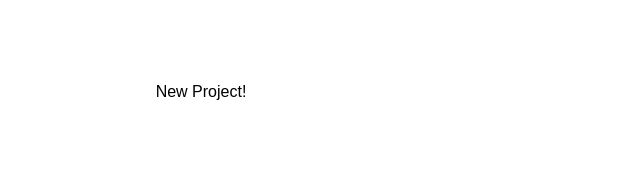
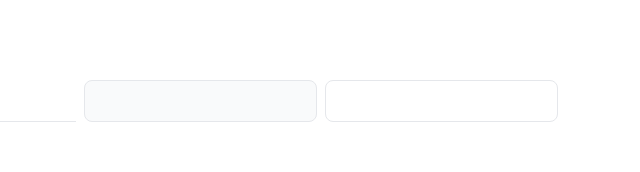
Before and after one commit to m0bar3z/nextjs-tailwind-design-system, a Next.js app: page / in a window 1280 px wide. Shown: the top 172 px of the page, without its empty margins (439-1079 px from the left). Built offline with nearby package versions, Linux system fonts and the light colour scheme; a web font is replaced by a local one.

Commit message:
feat: input component

```diff
--- a/eslint.config.mjs
+++ b/eslint.config.mjs
@@ -14,6 +14,7 @@ const eslintConfig = [
   {
     rules: {
       "no-console": "warn",
+      "@typescript-eslint/no-unused-vars": "warn",
     },
   },
 ];
--- a/src/app/page.tsx
+++ b/src/app/page.tsx
@@ -1,7 +1,13 @@
+import Input from "@/components/atoms/FormControls/Input/Input";
+
 export default function HomePage() {
   return (
     <div className="min-h-screen grid-rows-[20px_1fr_20px] items-center justify-items-center gap-16 p-8 pb-20 font-[family-name:var(--font-geist-sans)] sm:p-20">
-      <div className="flex gap-2">New Project!</div>
+      <div className="flex items-center gap-2">
+        <Input variant="underline" />
+        <Input variant="light" />
+        <Input variant="bordered" />
+      </div>
     </div>
   );
 }
--- a/src/components/atoms/Button/Button.tsx
+++ b/src/components/atoms/Button/Button.tsx
@@ -15,8 +15,6 @@ interface Props extends React.DetailedHTMLProps<React.ButtonHTMLAttributes<HTMLB
   shape?: Shape;
   color?: Color;
 }
-
-
 
 const Button: FC<Props> = ({ size = "small", variant = "solid", shape = "rounded", color = "primary", ...props }) => {
   const colors = useMemo<Record<Color, string>>(
--- /dev/null
+++ b/src/components/atoms/FormControls/Input/Input.css
@@ -0,0 +1,73 @@
+@reference '../../../../styles/globals.css';
+
+.ds-input {
+  @apply transition-shadow;
+}
+
+.ds-input-sm {
+  @apply px-3 py-2;
+}
+
+.ds-input-md {
+  @apply px-4 py-3;
+}
+
+.ds-input-lg {
+  @apply px-5 py-4;
+}
+
+.ds-input-rounded {
+  @apply rounded-lg;
+}
+
+.ds-input-pilled {
+  @apply rounded-4xl;
+}
+
+/**************/
+/** Bordered **/
+/**************/
+.ds-input.ds-input-bordered {
+  @apply border-ds-gray-200 focus:border-ds-blue-600 focus:shadow-ds-focus border outline-none;
+  @apply disabled:bg-ds-gray-50 disabled:border-ds-gray-100 disabled:placeholder:text-ds-gray-300;
+}
+
+.ds-input.ds-input-bordered.ds-input-error {
+  @apply border-ds-red-500 focus:shadow-ds-red-500/[25%];
+}
+
+.ds-input.ds-input-bordered.ds-input-success {
+  @apply border-ds-teal-500 focus:shadow-ds-teal-500/[25%];
+}
+
+/***************/
+/** Underline **/
+/***************/
+.ds-input.ds-input-underline {
+  @apply border-b-ds-gray-200 focus:border-b-ds-blue-600 rounded-none border border-x-0 border-t-0 outline-none;
+  @apply disabled:border-b-ds-gray-100 disabled:placeholder:text-ds-gray-300;
+}
+
+.ds-input.ds-input-underline.ds-input-error {
+  @apply border-b-ds-red-500;
+}
+
+.ds-input.ds-input-underline.ds-input-success {
+  @apply border-b-ds-teal-500;
+}
+
+/***********/
+/** Light **/
+/***********/
+.ds-input.ds-input-light {
+  @apply border-ds-gray-200 bg-ds-gray-50 focus:border-ds-blue-600 focus:shadow-ds-focus border outline-none;
+  @apply disabled:bg-ds-gray-50 disabled:border-ds-gray-100 disabled:placeholder:text-ds-gray-300;
+}
+
+.ds-input.ds-input-light.ds-input-error {
+  @apply border-ds-red-500 focus:shadow-ds-red-500/[25%];
+}
+
+.ds-input.ds-input-light.ds-input-success {
+  @apply border-ds-teal-500 focus:shadow-ds-teal-500/[25%];
+}
--- /dev/null
+++ b/src/components/atoms/FormControls/Input/Input.tsx
@@ -0,0 +1,74 @@
+import clsx from "clsx";
+import { FC, ForwardedRef, useMemo } from "react";
+
+import "./Input.css";
+
+type Variant = "bordered" | "underline" | "light";
+type Size = "small" | "default" | "large";
+type Status = "idle" | "error" | "success";
+type Shape = "rounded" | "pilled";
+
+interface Props extends Omit<React.InputHTMLAttributes<HTMLInputElement>, "size"> {
+  variant?: Variant;
+  size?: Size;
+  status?: Status;
+  shape?: Shape;
+  disabled?: boolean;
+  ref?: ForwardedRef<HTMLInputElement>;
+}
+
+const Input: FC<Props> = ({
+  variant = "bordered",
+  status = "idle",
+  shape = "rounded",
+  size = "small",
+  disabled,
+  ref,
+  ...restProps
+}) => {
+  const sizes = useMemo<Record<Size, string>>(
+    () => ({
+      small: "ds-input-sm",
+      default: "ds-input-md",
+      large: "ds-input-lg",
+    }),
+    []
+  );
+
+  const variants = useMemo<Record<Variant, string>>(
+    () => ({
+      bordered: "ds-input-bordered",
+      light: "ds-input-light",
+      underline: "ds-input-underline",
+    }),
+    []
+  );
+
+  const states = useMemo<Record<Status, string>>(
+    () => ({
+      idle: "ds-input-idle",
+      success: "ds-input-success",
+      error: "ds-input-error",
+    }),
+    []
+  );
+
+  const shapes: Record<Shape, string> = useMemo(
+    () => ({
+      pilled: "ds-input-pilled",
+      rounded: "ds-input-rounded",
+    }),
+    []
+  );
+
+  return (
+    <input
+      ref={ref}
+      disabled={disabled}
+      className={clsx("ds-input", sizes[size], variants[variant], states[status], shapes[shape])}
+      {...restProps}
+    />
+  );
+};
+
+export default Input;
--- a/src/styles/globals.css
+++ b/src/styles/globals.css
@@ -116,7 +116,7 @@
   --text-ds-6xl--line-height: normal;
   --text-ds-6xl--letter-spacing: 0.015rem;
 
-  --text-ds-7xl: 72px;
+  --text-ds-7xl: 4.5rem;
   --text-ds-7xl--line-height: normal;
   --text-ds-7xl--letter-spacing: 0.0225rem;
 
@@ -125,6 +125,7 @@
   --font-weight-ds-semibold: 600;
   --font-weight-ds-bold: 700;
 
+  --shadow-ds-focus: 0 0 0 4px rgba(59, 130, 246, 0.25);
   --shadow-ds-xs: 0px 1px 2px 0px rgba(10, 13, 18, 0.05);
   --shadow-ds-sm: 0px 1px 3px 0px rgba(10, 13, 18, 0.1), 0px 1px 2px 0px rgba(10, 13, 18, 0.06);
   --shadow-ds-md: 0px 4px 8px -2px rgba(10, 13, 18, 0.1), 0px 2px 4px -2px rgba(10, 13, 18, 0.06);
```
